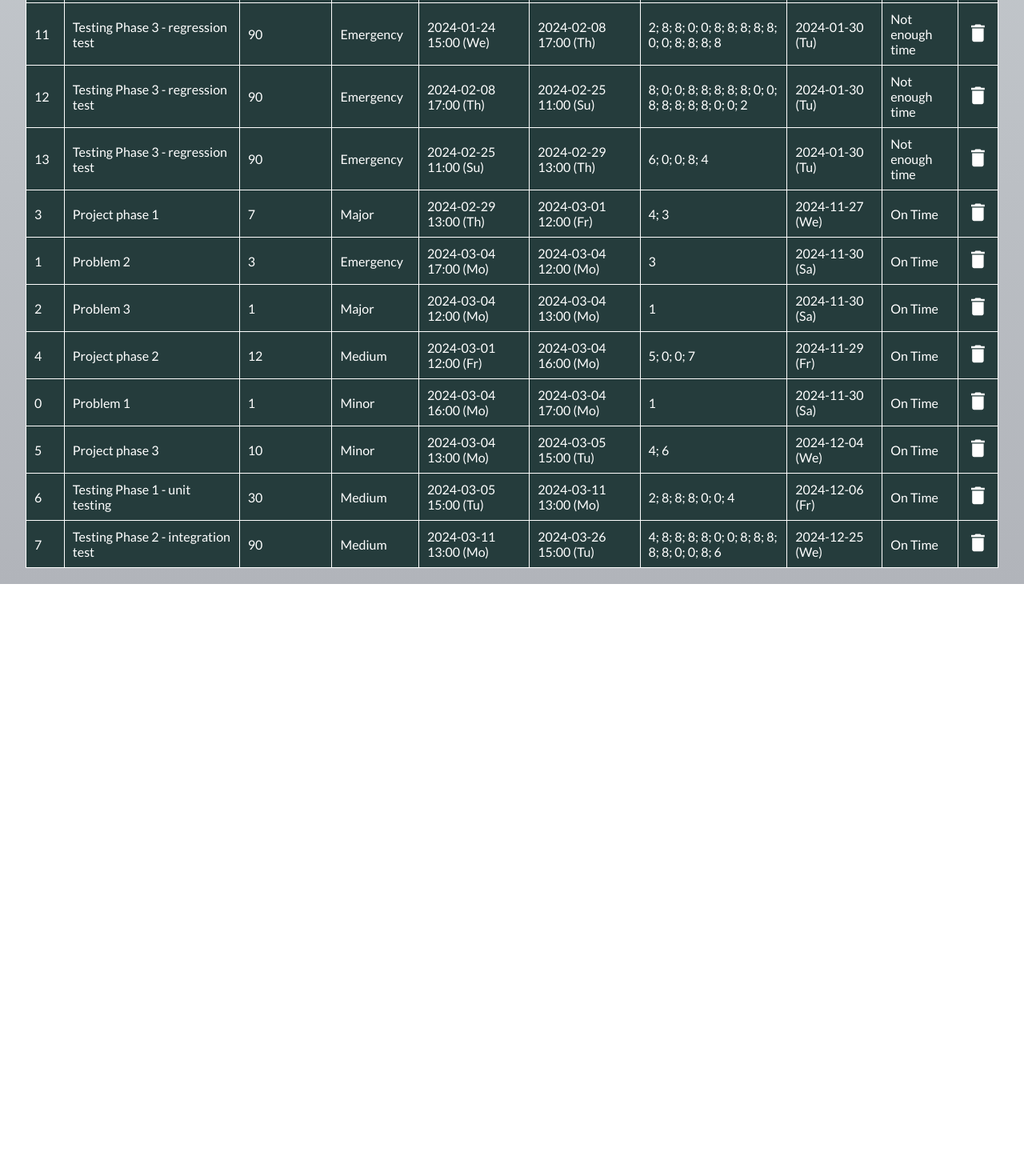
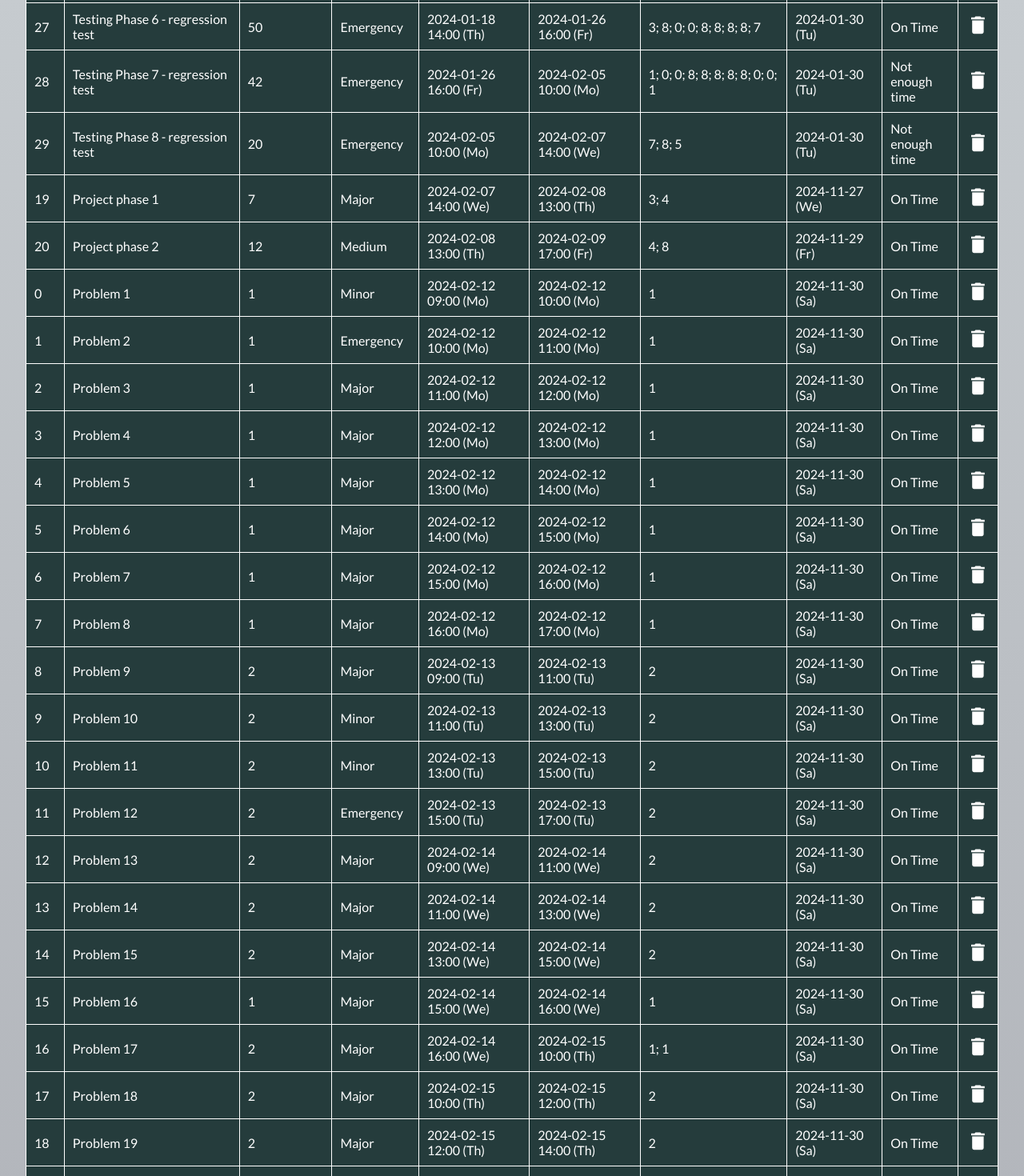
Before and after one commit to Olaybence/Deadline-Management-React, a React (Create React App) app in the folder deadline-calculator-React-frontend/: page / in a window 1280 px wide. Shown: the part 800-2270 px from the top of the page at 80% size. Before the commit the page ends 1530 px from the top, so only its background shows below. Built offline with nearby package versions, Linux system fonts and the light colour scheme.

Commit message:
Increase data,  braces added to clearify

```diff
--- a/deadline-calculator-React-frontend/src/algorithms/algorithms.tsx
+++ b/deadline-calculator-React-frontend/src/algorithms/algorithms.tsx
@@ -22,16 +22,17 @@ export function calculateSchedule(tasks: Task[]) {
  */
 function calculateScheduleLazy(tasks: Task[]) {
   let schedule: Schedule[] = [];
-  let progressDay = OwnDate.getNextWorkday(new Date());
-  console.log("Start time", progressDay);
-  console.log("Today's remaining time:", OwnDate.getTodaysRemaining());
+  let progressTime = OwnDate.getNextWorkday(new Date());
   let remainingTime = OwnDate.getTodaysRemaining();
+
+  console.log("Start time", progressTime);
+  console.log("Today's remaining time:", remainingTime);
   tasks.forEach((task: Task, i: number) => {
     console.log("---------------------------------------");
     console.log("Task " + i + ":", task);
     // Calculate the hours needed per days
     const timeArray = calculateTimeArray(
-      progressDay,
+      progressTime,
       task.turnaroundTime,
       remainingTime
     );
@@ -47,7 +48,7 @@ function calculateScheduleLazy(tasks: Task[]) {
     //   schedule = evaluatePriority(schedule, task);
     // } else {
     // If possible (no conflict), add to task to the schedule and calculate its data
-    const nextSchedule = calculateItem(task, remainingTime, progressDay);
+    const nextSchedule = calculateItem(task, remainingTime, progressTime);
     // console.log("calculateItem - nextSchedule", nextSchedule);
     schedule.push(nextSchedule);
 
@@ -56,11 +57,11 @@ function calculateScheduleLazy(tasks: Task[]) {
     console.log("remainingTime", remainingTime);
     console.log("nextSchedule.startDate", nextSchedule.startDate);
     console.log("nextSchedule.endDate", nextSchedule.endDate);
-    if (remainingTime > 0) progressDay = nextSchedule.endDate;
-    else progressDay = OwnDate.getNextWorkday(nextSchedule.endDate);
-    console.log("progressDay", progressDay);
+    if (remainingTime > 0) progressTime = nextSchedule.endDate;
+    else progressTime = OwnDate.getNextWorkday(nextSchedule.endDate);
+    console.log("progressTime", progressTime);
     // console.log("remainingTime", remainingTime);
-    // console.log("progressDay", progressDay);
+    // console.log("progressTime", progressTime);
     // }
   });
   // console.log("calculateScheduleLazy", schedule);
@@ -74,20 +75,20 @@ function calculateScheduleLazy(tasks: Task[]) {
  *
  * @param {Task} task
  * @param {number} remainingTime
- * @param {Date} progressDay
+ * @param {Date} progressTime
  * @returns {Schedule}
  */
 function calculateItem(
   task: Task,
   remainingTime: number,
-  progressDay: Date
+  progressTime: Date
 ): Schedule {
-  const startDate = new Date(progressDay);
+  const startDate = new Date(progressTime);
   console.log("calculateItem startDate", startDate);
   console.log("calculateItem remainingTime", remainingTime);
   // Time needed each day
   let timeSpent = calculateTimeArray(
-    progressDay,
+    progressTime,
     task.turnaroundTime,
     remainingTime
   );
@@ -95,9 +96,10 @@ function calculateItem(
   let nextRemainingTime;
   if (timeSpent.length > 1) {
     nextRemainingTime = OwnDate.workhours - timeSpent[timeSpent.length - 1];
-  } else if(remainingTime !== 0) {
+  } else if (remainingTime !== 0) {
     nextRemainingTime = remainingTime - timeSpent[timeSpent.length - 1];
-  } else { // Handle edgecase where in one day there is no remainingTime.
+  } else {
+    // Handle edgecase where in one day there is no remainingTime.
     nextRemainingTime = OwnDate.workhours - timeSpent[timeSpent.length - 1];
   }
 
@@ -152,28 +154,53 @@ function calculateTimeArray(
 ) {
   console.log("calculateTimeArray startDate", startDate);
   // Single-day task
-  if (turnaroundTime <= remainingStartdayTime) return [turnaroundTime];
+  if (turnaroundTime <= remainingStartdayTime) {
+    console.log(
+      "turnaroundTime is smaller than the remaining at the given day."
+    );
+    return [turnaroundTime];
+  }
 
   // Multi-day task (at least 2 days)
   let timeArray = [];
-  if (remainingStartdayTime !== 0) timeArray.push(remainingStartdayTime);
-
-  let remainingTime = turnaroundTime - remainingStartdayTime;
+  let remainingTime = turnaroundTime;
+  console.log("Multiday task, turnaroundTime: ", remainingTime);
+  if (remainingStartdayTime !== 0) {
+    timeArray.push(remainingStartdayTime);
+    remainingTime -= remainingStartdayTime;
+    console.log(
+      "Take the remaining of the given day. Turnaround time left:",
+      remainingTime
+    );
+  }
 
   const furtherDaysNeeded = Math.floor(remainingTime / OwnDate.workhours);
   const lastDayWorkHours = remainingTime % OwnDate.workhours;
   const startDay = OwnDate.getDay(startDate);
-
+  console.log(
+    "Multiday task, startDay:",
+    startDay,
+    "| furtherDaysNeeded: ",
+    furtherDaysNeeded,
+    "| lastDayWorkHours:",
+    lastDayWorkHours
+  );
   // If can be finished in the current week
   if (startDay + furtherDaysNeeded + (lastDayWorkHours > 0 ? 1 : 0) <= 5) {
-    if (furtherDaysNeeded > 0)
+    if (furtherDaysNeeded > 0) {
+      console.log("Add full day time of ", furtherDaysNeeded, " days");
       timeArray = timeArray.concat(
         Array(furtherDaysNeeded).fill(OwnDate.workhours)
       );
-    if (lastDayWorkHours > 0) timeArray.push(lastDayWorkHours);
+    }
+    if (lastDayWorkHours > 0) {
+      console.log("Left some time, add it for the last day:", lastDayWorkHours);
+      timeArray.push(lastDayWorkHours);
+    }
+
     return timeArray;
+  } else {
     // Goes over weeks
-  } else {
     const furtherTimes = Array(furtherDaysNeeded)
       .fill(OwnDate.workhours)
       .concat(lastDayWorkHours > 0 ? [lastDayWorkHours] : []);
--- a/deadline-calculator-React-frontend/src/assets/data.ts
+++ b/deadline-calculator-React-frontend/src/assets/data.ts
@@ -18,21 +18,133 @@ export const initialTasks: Task[] = [
     deadline: new Date("2024-11-30"),
     turnaroundTime: 1,
     priority: 0,
-    id: i++, // 0
+    id: i++,
   },
   {
     name: "Problem 2",
     deadline: new Date("2024-11-30"),
-    turnaroundTime: 3,
+    turnaroundTime: 1,
     priority: 3,
-    id: i++, // 1
+    id: i++,
   },
   {
     name: "Problem 3",
     deadline: new Date("2024-11-30"),
     turnaroundTime: 1,
     priority: 2,
-    id: i++, // 2
+    id: i++,
+  },
+  {
+    name: "Problem 4",
+    deadline: new Date("2024-11-30"),
+    turnaroundTime: 1,
+    priority: 2,
+    id: i++,
+  },
+  {
+    name: "Problem 5",
+    deadline: new Date("2024-11-30"),
+    turnaroundTime: 1,
+    priority: 2,
+    id: i++,
+  },
+  {
+    name: "Problem 6",
+    deadline: new Date("2024-11-30"),
+    turnaroundTime: 1,
+    priority: 2,
+    id: i++,
+  },
+  {
+    name: "Problem 7",
+    deadline: new Date("2024-11-30"),
+    turnaroundTime: 1,
+    priority: 2,
+    id: i++,
+  },
+  {
+    name: "Problem 8",
+    deadline: new Date("2024-11-30"),
+    turnaroundTime: 1,
+    priority: 2,
+    id: i++,
+  },
+  {
+    name: "Problem 9",
+    deadline: new Date("2024-11-30"),
+    turnaroundTime: 2,
+    priority: 2,
+    id: i++,
+  },
+  {
+    name: "Problem 10",
+    deadline: new Date("2024-11-30"),
+    turnaroundTime: 2,
+    priority: 0,
+    id: i++,
+  },
+  {
+    name: "Problem 11",
+    deadline: new Date("2024-11-30"),
+    turnaroundTime: 2,
+    priority: 0,
+    id: i++,
+  },
+  {
+    name: "Problem 12",
+    deadline: new Date("2024-11-30"),
+    turnaroundTime: 2,
+    priority: 3,
+    id: i++,
+  },
+  {
+    name: "Problem 13",
+    deadline: new Date("2024-11-30"),
+    turnaroundTime: 2,
+    priority: 2,
+    id: i++,
+  },
+  {
+    name: "Problem 14",
+    deadline: new Date("2024-11-30"),
+    turnaroundTime: 2,
+    priority: 2,
+    id: i++,
+  },
+  {
+    name: "Problem 15",
+    deadline: new Date("2024-11-30"),
+    turnaroundTime: 2,
+    priority: 2,
+    id: i++,
+  },
+  {
+    name: "Problem 16",
+    deadline: new Date("2024-11-30"),
+    turnaroundTime: 1,
+    priority: 2,
+    id: i++,
+  },
+  {
+    name: "Problem 17",
+    deadline: new Date("2024-11-30"),
+    turnaroundTime: 2,
+    priority: 2,
+    id: i++,
+  },
+  {
+    name: "Problem 18",
+    deadline: new Date("2024-11-30"),
+    turnaroundTime: 2,
+    priority: 2,
+    id: i++,
+  },
+  {
+    name: "Problem 19",
+    deadline: new Date("2024-11-30"),
+    turnaroundTime: 2,
+    priority: 2,
+    id: i++,
   },
   // Project Phases
   {
@@ -40,21 +152,21 @@ export const initialTasks: Task[] = [
     deadline: new Date("2024-11-27"),
     turnaroundTime: 7,
     priority: 2,
-    id: i++, // 3
+    id: i++,
   },
   {
     name: "Project phase 2",
     deadline: new Date("2024-11-29"),
     turnaroundTime: 12,
     priority: 1,
-    id: i++, // 4
+    id: i++,
   },
   {
     name: "Project phase 3",
     deadline: new Date("2024-12-04"),
     turnaroundTime: 10,
     priority: 0,
-    id: i++, // 5
+    id: i++,
   },
   // Testing
   {
@@ -62,56 +174,56 @@ export const initialTasks: Task[] = [
     deadline: new Date("2024-12-06"),
     turnaroundTime: 30,
     priority: 1,
-    id: i++, // 6
+    id: i++,
   },
   {
     name: "Testing Phase 2 - integration test",
     deadline: new Date("2024-12-25"),
     turnaroundTime: 90,
     priority: 1,
-    id: i++, // 7
+    id: i++,
   },
   {
     name: "Testing Phase 3 - regression test",
     deadline: new Date("2024-01-30"),
     turnaroundTime: 90,
     priority: 3,
-    id: i++, // 8
+    id: i++,
   },
   {
-    name: "Testing Phase 3 - regression test",
+    name: "Testing Phase 4 - regression test",
     deadline: new Date("2024-01-30"),
-    turnaroundTime: 90,
+    turnaroundTime: 70,
     priority: 3,
-    id: i++, // 8
+    id: i++,
   },
   {
-    name: "Testing Phase 3 - regression test",
+    name: "Testing Phase 5 - regression test",
     deadline: new Date("2024-01-30"),
-    turnaroundTime: 90,
+    turnaroundTime: 69,
     priority: 3,
-    id: i++, // 8
+    id: i++,
   },
   {
-    name: "Testing Phase 3 - regression test",
+    name: "Testing Phase 6 - regression test",
     deadline: new Date("2024-01-30"),
-    turnaroundTime: 90,
+    turnaroundTime: 50,
     priority: 3,
-    id: i++, // 8
+    id: i++,
   },
   {
-    name: "Testing Phase 3 - regression test",
+    name: "Testing Phase 7 - regression test",
     deadline: new Date("2024-01-30"),
-    turnaroundTime: 90,
+    turnaroundTime: 42,
     priority: 3,
-    id: i++, // 8
+    id: i++,
   },
   {
-    name: "Testing Phase 3 - regression test",
+    name: "Testing Phase 8 - regression test",
     deadline: new Date("2024-01-30"),
-    turnaroundTime: 90,
+    turnaroundTime: 20,
     priority: 3,
-    id: i++, // 8
+    id: i++,
   },
 ];
 
--- a/deadline-calculator-React-frontend/src/assets/util.ts
+++ b/deadline-calculator-React-frontend/src/assets/util.ts
@@ -54,16 +54,18 @@ export class OwnDate {
   }
 
   static getNextWorkday(time: Date): Date {
-    if(time.getHours() > OwnDate.dayEndHour) {
-      time = OwnDate.addDays(OwnDate.getDayAtHour(time,OwnDate.dayStartHour),1);
+    let newTime = new Date(time);
+    if(newTime.getHours() >= OwnDate.dayEndHour) {
+      console.log("Get to the next day as this day is over.");
+      newTime = OwnDate.addDays(OwnDate.getDayAtHour(newTime,OwnDate.dayStartHour),1);
     }
-    switch (OwnDate.dayIndex(time)) {
+    switch (OwnDate.dayIndex(newTime)) {
       case 6:
-        return OwnDate.addDays(time, 2);
+        return OwnDate.addDays(newTime, 2);
       case 7:
-        return OwnDate.addDays(time, 1);
+        return OwnDate.addDays(newTime, 1);
       default:
-        return time;
+        return newTime;
     }
   }
 
--- a/deadline-calculator-React-frontend/src/reducers/taskReducer.tsx
+++ b/deadline-calculator-React-frontend/src/reducers/taskReducer.tsx
@@ -2,7 +2,7 @@ import {
   calculateSchedule,
 } from "../algorithms/algorithms";
 import { initialTasks } from "../assets/data";
-import { Schedule, State, Task } from "../assets/models";
+import { State, Task } from "../assets/models";
 
 // Actiontypes
 export const ADD_TASK = "ADD_TASK";
@@ -13,11 +13,11 @@ export const SAVE_DATA = "SAVE_DATA";
 
 const initialTaskState = () => {
   // Try to load in from cache
-  const loaded = loadData();
-  console.log("loaded data", loaded);
-  if (loaded) {
-    return loaded;
-  }
+  // const loaded = loadData();
+  // console.log("loaded data", loaded);
+  // if (loaded) {
+  //   return loaded;
+  // }
 
   const initTasksOrdered = Task.orderTasksByTag(initialTasks,Task.TAG_DEADLINE);
   // Default values
```
